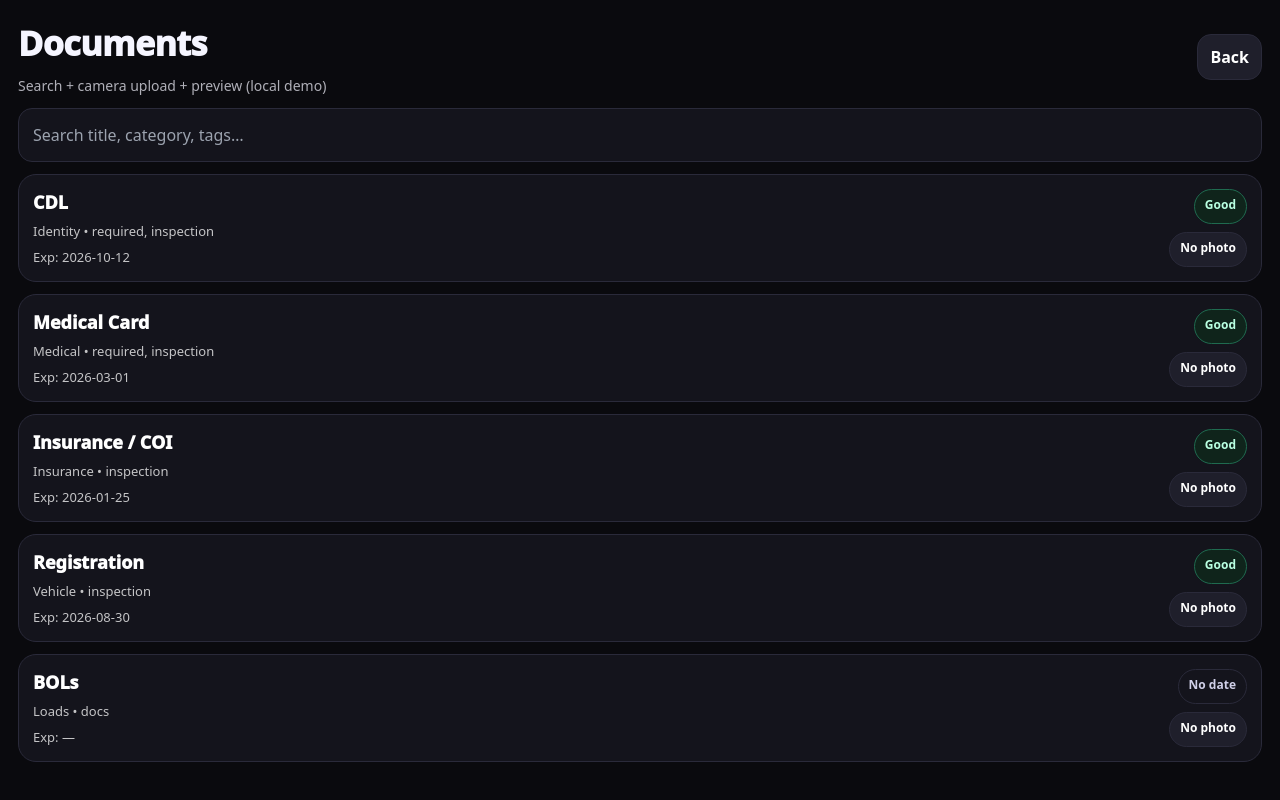
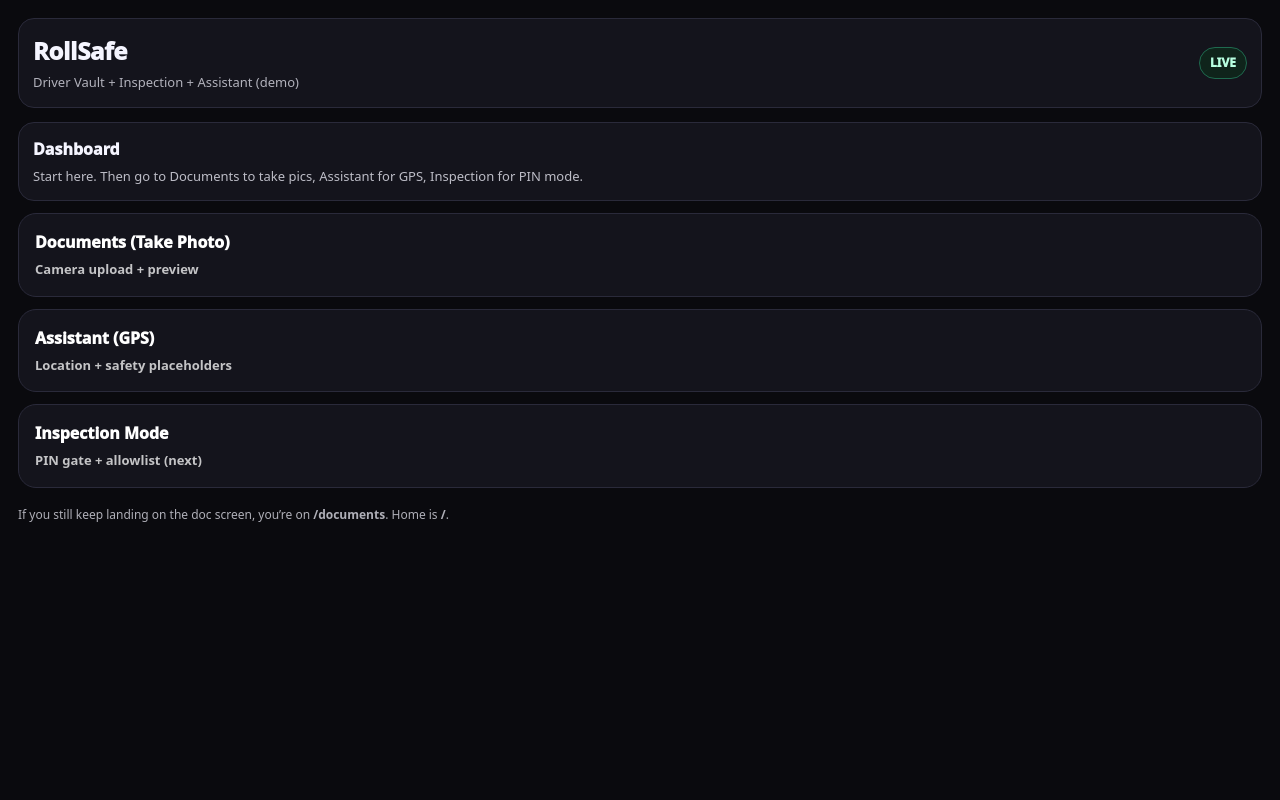
Before and after one commit to bobell87/RollSafe2, a Next.js app: page / in a window 1280 px wide. Built offline with nearby package versions, Linux system fonts and the light colour scheme.

Commit message:
Refactor Home component layout and UI elements

```diff
--- a/app/page.js
+++ b/app/page.js
@@ -1,5 +1,94 @@
-import Dashboard from "./dashboard/page";
+COPY:
+"use client";
+
+import Link from "next/link";
 
 export default function Home() {
-  return <Dashboard />;
+  return (
+    <div style={UI.page}>
+      <div style={UI.header}>
+        <div>
+          <div style={UI.brand}>RollSafe</div>
+          <div style={UI.sub}>Driver Vault + Inspection + Assistant (demo)</div>
+        </div>
+        <span style={UI.badge}>LIVE</span>
+      </div>
+
+      <div style={UI.card}>
+        <div style={UI.h2}>Dashboard</div>
+        <div style={UI.muted}>
+          Start here. Then go to Documents to take pics, Assistant for GPS, Inspection for PIN mode.
+        </div>
+      </div>
+
+      <div style={{ display: "grid", gap: 12, marginTop: 12 }}>
+        <Link href="/documents" style={UI.bigBtn}>
+          Documents (Take Photo)
+          <div style={UI.btnSub}>Camera upload + preview</div>
+        </Link>
+
+        <Link href="/assistant" style={UI.bigBtn}>
+          Assistant (GPS)
+          <div style={UI.btnSub}>Location + safety placeholders</div>
+        </Link>
+
+        <Link href="/inspection" style={UI.bigBtn}>
+          Inspection Mode
+          <div style={UI.btnSub}>PIN gate + allowlist (next)</div>
+        </Link>
+      </div>
+
+      <div style={UI.footerNote}>
+        If you still keep landing on the doc screen, you’re on <b>/documents</b>. Home is <b>/</b>.
+      </div>
+    </div>
+  );
 }
+
+const UI = {
+  page: {
+    padding: 18,
+    minHeight: "100vh",
+    background: "#0a0a0e",
+    color: "#f5f5ff",
+    fontFamily: "system-ui",
+  },
+  header: {
+    display: "flex",
+    justifyContent: "space-between",
+    gap: 10,
+    alignItems: "center",
+    marginBottom: 14,
+    border: "1px solid #2a2a3a",
+    background: "#14141c",
+    borderRadius: 16,
+    padding: 14,
+  },
+  brand: { fontSize: 24, fontWeight: 1000, letterSpacing: -0.3 },
+  sub: { opacity: 0.7, marginTop: 4, fontSize: 13 },
+  badge: {
+    padding: "6px 10px",
+    borderRadius: 999,
+    background: "#0f241b",
+    border: "1px solid #1f6a4f",
+    color: "#b8ffe1",
+    fontWeight: 1000,
+    fontSize: 12,
+  },
+  card: { padding: 14, borderRadius: 16, border: "1px solid #2a2a3a", background: "#14141c" },
+  h2: { fontSize: 16, fontWeight: 1000 },
+  muted: { opacity: 0.75, fontSize: 13, marginTop: 6 },
+  bigBtn: {
+    display: "block",
+    padding: 16,
+    borderRadius: 18,
+    border: "1px solid #2a2a3a",
+    background: "#14141c",
+    color: "white",
+    textDecoration: "none",
+    fontWeight: 1000,
+    fontSize: 16,
+  },
+  btnSub: { opacity: 0.75, fontSize: 13, marginTop: 6, fontWeight: 600 },
+  footerNote: { marginTop: 18, opacity: 0.7, fontSize: 12 },
+};
```
